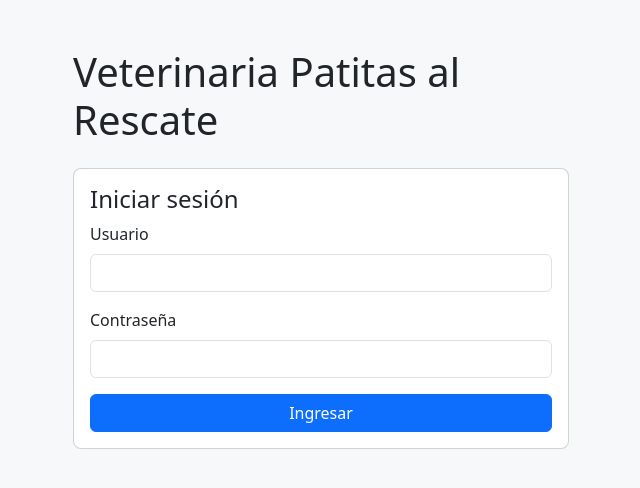
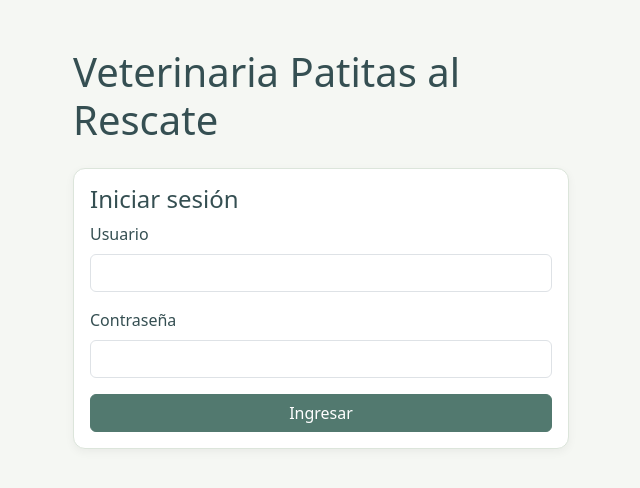
Before and after one commit to mpauvenegue-coder/Proyecto_Veterinaria_, a React app in the folder frontend/: page /login in a window 1280 px wide. Shown: the top 488 px of the page, without its empty margins (319-959 px from the left). Built offline with nearby package versions, Linux system fonts and the light colour scheme; no server answers; the HTML template or start-up script is replaced by a standard one.

Commit message:
Personalizacion de colores y estilos del frontend

```diff
--- a/frontend/src/components/Menu.jsx
+++ b/frontend/src/components/Menu.jsx
@@ -1,7 +1,8 @@
 import { Link } from "react-router-dom";
 
 export default function Menu({ usuario, onSalir }) {
-    return <nav className="navbar navbar-expand navbar-dark bg-dark">
+    return (
+        <nav className="navbar navbar-expand navbar-dark menu-principal">
             <div className="container d-flex flex-wrap gap-2">
                 <Link className="navbar-brand" to="/">Veterinaria</Link>
                 <div className="d-flex flex-wrap gap-2">
@@ -15,5 +16,6 @@ export default function Menu({ usuario, onSalir }) {
                 </div>
                 <span className="text-white">{usuario.username}</span>
             </div>
-    </nav>;
+        </nav>
+    );
 }
--- a/frontend/src/index.css
+++ b/frontend/src/index.css
@@ -1,2 +1,72 @@
-body { margin: 0; background: #f7f8fa; }
-.card { border-radius: 8px; }
+body {
+    margin: 0;
+    background: #f5f7f3;
+    color: #354f52;
+}
+
+.menu-principal {
+    background-color: #354f52;
+}
+
+.card {
+    border-radius: 12px;
+    border: 1px solid #dce5db;
+    background-color: #ffffff;
+    box-shadow: 0 3px 10px rgba(0, 0, 0, 0.05);
+}
+
+.card-title {
+    color: #354f52;
+}
+
+.btn-primary,
+.btn-outline-primary {
+    background-color: #52796f;
+    border-color: #52796f;
+    color: #ffffff;
+}
+
+.btn-primary:hover,
+.btn-outline-primary:hover {
+    background-color: #354f52;
+    border-color: #354f52;
+    color: #ffffff;
+}
+
+.btn-outline-light {
+    border-color: #84a98c;
+    color: #ffffff;
+}
+
+.btn-outline-light:hover {
+    background-color: #84a98c;
+    border-color: #84a98c;
+    color: #354f52;
+}
+
+.btn-warning {
+    background-color: #eadcc8;
+    border-color: #eadcc8;
+    color: #354f52;
+}
+
+.btn-warning:hover {
+    background-color: #d8c7ad;
+    border-color: #d8c7ad;
+    color: #354f52;
+}
+
+.form-control:focus,
+.form-select:focus {
+    border-color: #84a98c;
+    box-shadow: 0 0 0 0.2rem rgba(132, 169, 140, 0.25);
+}
+
+.table {
+    --bs-table-color: #354f52;
+}
+
+.table thead th {
+    background-color: #e6eee4;
+    color: #354f52;
+}
```
Lines whose indentation alone changed are shown as unchanged.
